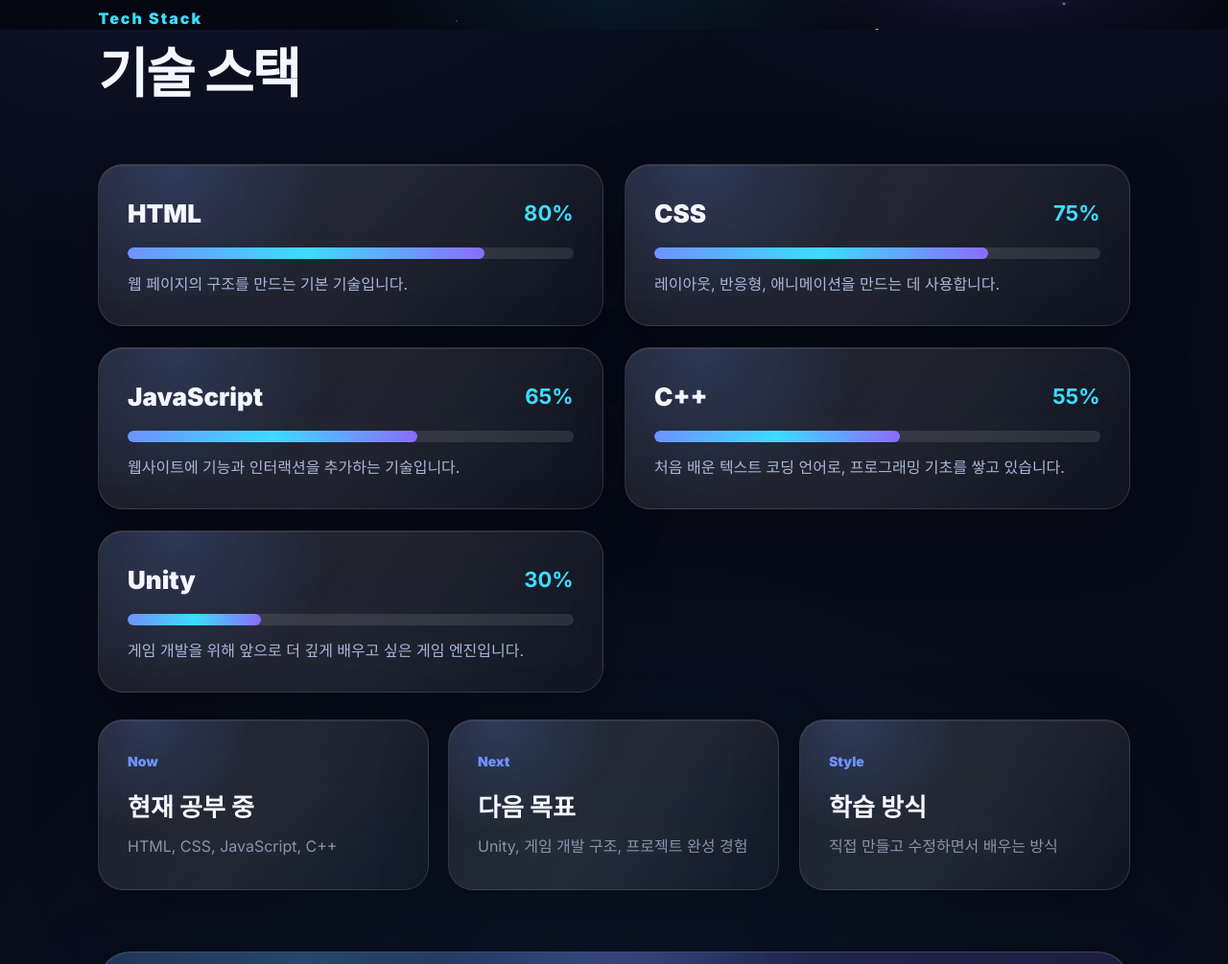
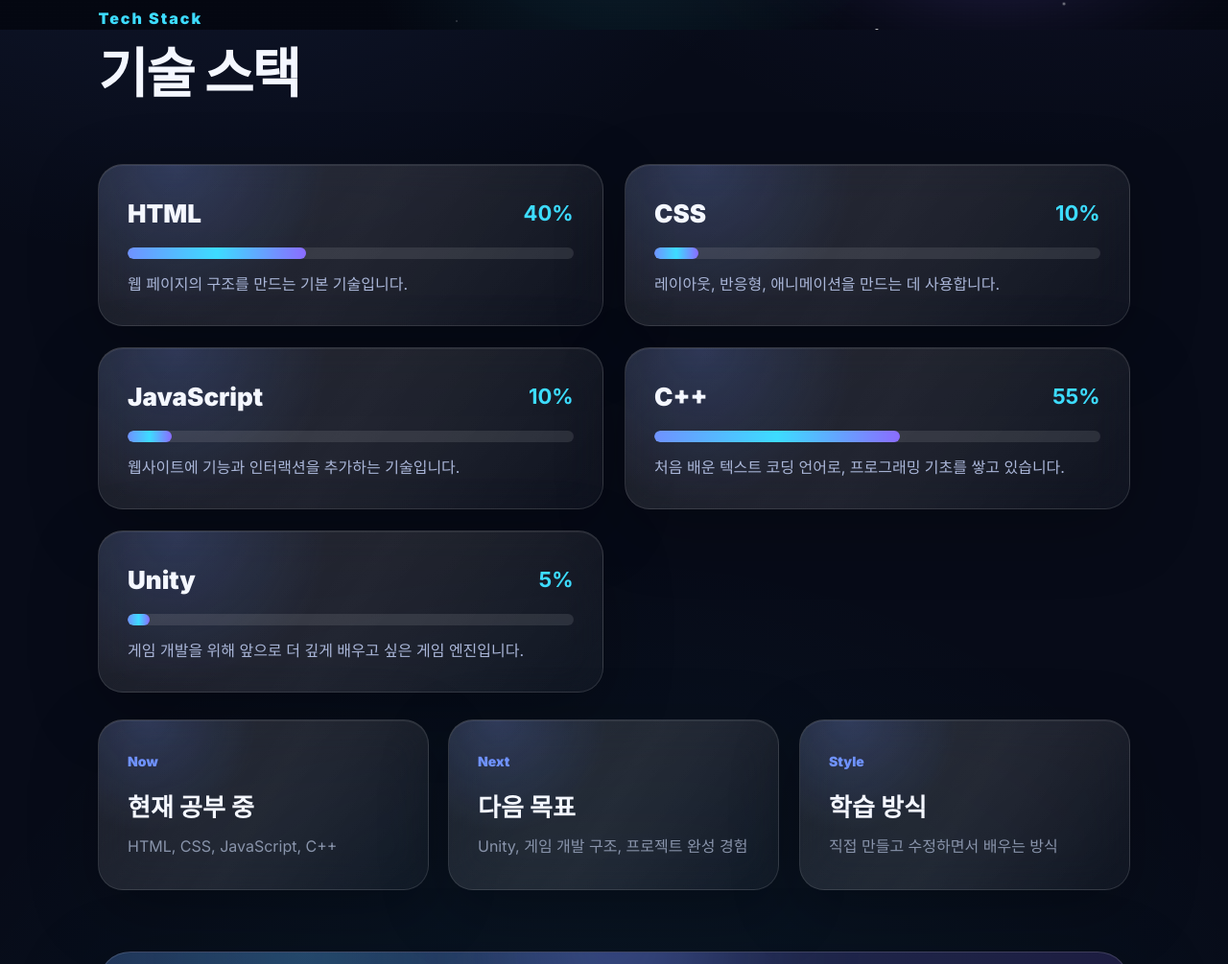
Before and after one commit to dongyoonlee616-eng/portfolio, a plain HTML site: page skills.html in a window 1280 px wide. Shown: the part 769-1774 px from the top of the page at 96% size. Drawn offline with nearby package versions, Linux system fonts and the light colour scheme.

Commit message:
Update skills.html

```diff
--- a/skills.html
+++ b/skills.html
@@ -87,20 +87,20 @@
 
       <div class="skills-layout">
         <div class="skill-panel reveal left tilt-card">
-          <div class="skill-head"><span>HTML</span><strong>80%</strong></div>
-          <div class="skill-bar"><span style="--level:80%"></span></div>
+          <div class="skill-head"><span>HTML</span><strong>40%</strong></div>
+          <div class="skill-bar"><span style="--level:40%"></span></div>
           <p>웹 페이지의 구조를 만드는 기본 기술입니다.</p>
         </div>
 
         <div class="skill-panel reveal right tilt-card">
-          <div class="skill-head"><span>CSS</span><strong>75%</strong></div>
-          <div class="skill-bar"><span style="--level:75%"></span></div>
+          <div class="skill-head"><span>CSS</span><strong>10%</strong></div>
+          <div class="skill-bar"><span style="--level:10%"></span></div>
           <p>레이아웃, 반응형, 애니메이션을 만드는 데 사용합니다.</p>
         </div>
 
         <div class="skill-panel reveal left tilt-card">
-          <div class="skill-head"><span>JavaScript</span><strong>65%</strong></div>
-          <div class="skill-bar"><span style="--level:65%"></span></div>
+          <div class="skill-head"><span>JavaScript</span><strong>10%</strong></div>
+          <div class="skill-bar"><span style="--level:10%"></span></div>
           <p>웹사이트에 기능과 인터랙션을 추가하는 기술입니다.</p>
         </div>
 
@@ -111,8 +111,8 @@
         </div>
 
         <div class="skill-panel reveal left tilt-card">
-          <div class="skill-head"><span>Unity</span><strong>30%</strong></div>
-          <div class="skill-bar"><span style="--level:30%"></span></div>
+          <div class="skill-head"><span>Unity</span><strong>5%</strong></div>
+          <div class="skill-bar"><span style="--level:5%"></span></div>
           <p>게임 개발을 위해 앞으로 더 깊게 배우고 싶은 게임 엔진입니다.</p>
         </div>
       </div>
```
